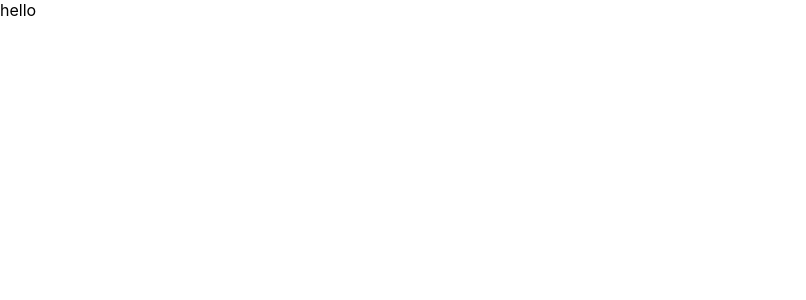
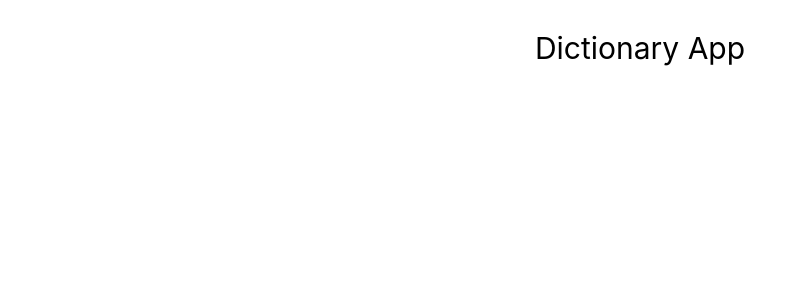
Before and after one commit to art-591/dictionary-project, a React (Create React App) app: page / in a window 1280 px wide. Shown: the top 300 px of the page, without its empty margins (0-806 px from the left). Built offline with nearby package versions, Linux system fonts and the light colour scheme.

Commit message:
Updated title font

```diff
--- a/src/App.css
+++ b/src/App.css
@@ -0,0 +1,5 @@
+.Dictionary-App {
+  text-align: center;
+  margin-top: 30px;
+  font-size: 30px;
+}
--- a/src/DictionarySearch.js
+++ b/src/DictionarySearch.js
@@ -1,5 +1,5 @@
 import React from "react";
 
 export default function DictionarySearch() {
-  return <div>hello</div>;
+  return <div className="Dictionary-App">Dictionary App</div>;
 }
```
